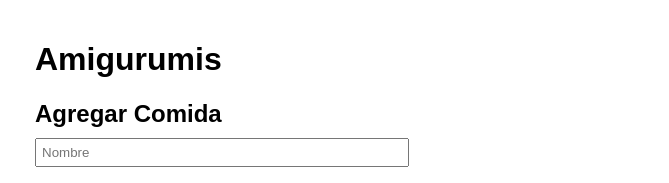
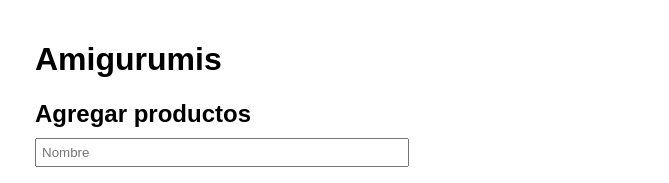
Before and after one commit to JoahanOrtega/negocios_electronicos, a React (Create React App) app: page / in a window 1280 px wide. Shown: the top 183 px of the page, without its empty margins (305-974 px from the left). Built offline with nearby package versions, Linux system fonts and the light colour scheme.

Commit message:
cambio de label

```diff
--- a/src/Form.js
+++ b/src/Form.js
@@ -16,7 +16,7 @@ const Form = ({ onSubmit }) => {
 
   return (
     <div>
-      <h2>Agregar Comida</h2>
+      <h2>Agregar productos</h2>
       <form onSubmit={handleSubmit}> {/* Define una función para manejar la acción de enviar el formulario */}
         <input
           type="text"
```
